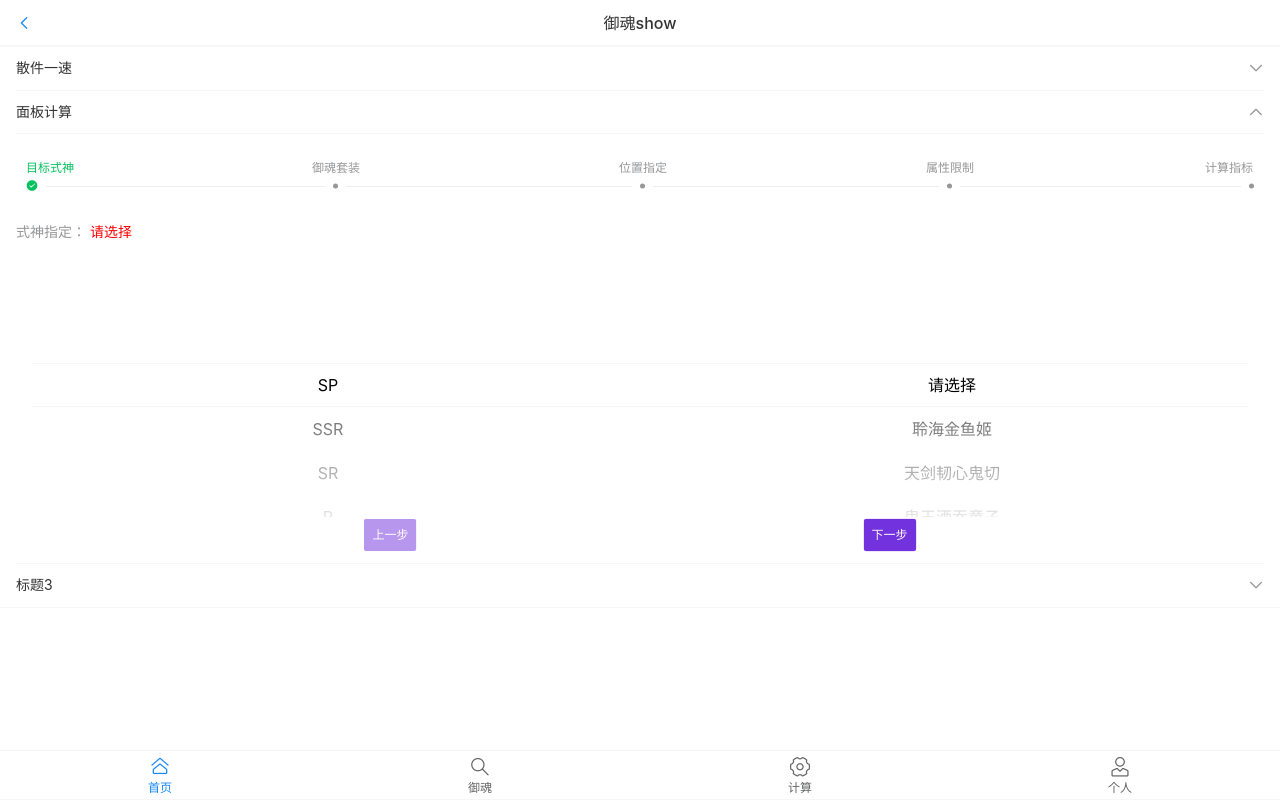
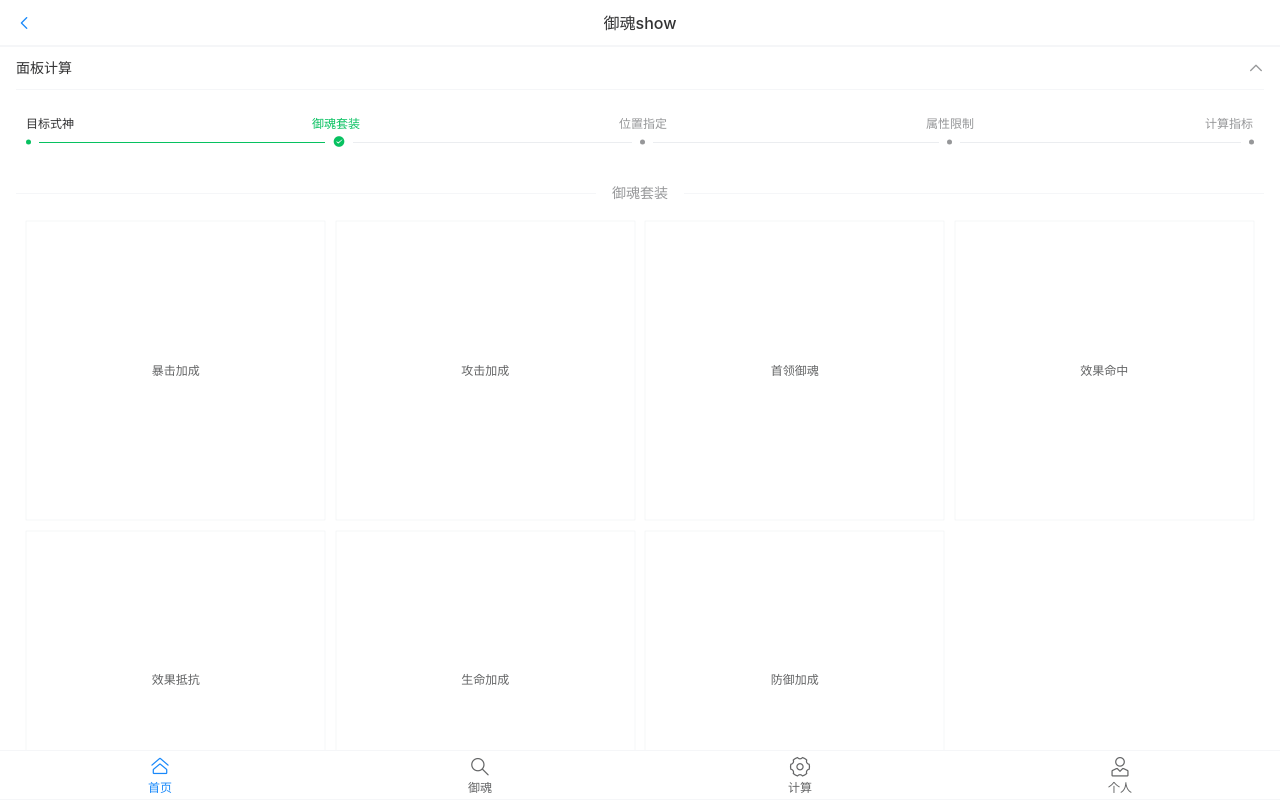
Before and after one commit to JiatLn/yuhunshow, a Vue app: page /calc in a window 1280 px wide. Shown: the top 800 px of the page. Built offline with nearby package versions, Linux system fonts and the light colour scheme.

Commit message:
[U]优化样式及逻辑

```diff
--- a/src/components/CalcCom.vue
+++ b/src/components/CalcCom.vue
@@ -10,16 +10,8 @@
     <div class="calc-content">
       <pick-com v-show="active === 0" :type="'式神'" @updateCalcObj="updateCalcObj"></pick-com>
       <!-- <pick-com v-show="active === 1" :type="'御魂'" @updateCalcObj="updateCalcObj"></pick-com> -->
-      <select-tree
-        v-show="active === 1"
-        :type="'御魂'"
-        @updateCalcObj="updateCalcObj"
-      ></select-tree>
-      <select-tree
-        v-show="active === 2"
-        :type="'主属性'"
-        @updateCalcObj="updateCalcObj"
-      ></select-tree>
+      <choose-com v-show="active === 1" @updateCalcObj="updateCalcObj"></choose-com>
+      <select-tree v-show="active === 2" @updateCalcObj="updateCalcObj"></select-tree>
       <limit-com v-show="active === 3" @updateCalcObj="updateCalcObj"></limit-com>
       <target-com v-show="active === 4" @updateCalcObj="updateCalcObj"></target-com>
     </div>
@@ -37,21 +29,23 @@
 <script>
 import { mapState } from 'vuex';
 
+import PickCom from '@/components/PickCom';
+import ChooseCom from '@/components/ChooseCom';
 import SelectTree from '@/components/SelectTree';
-import PickCom from '@/components/PickCom';
 import LimitCom from '@/components/LimitCom';
 import TargetCom from '@/components/TargetCom';
 
 export default {
   data() {
     return {
-      active: 0,
+      active: 1,
       calcObj: {},
     };
   },
 
   components: {
     PickCom,
+    ChooseCom,
     SelectTree,
     LimitCom,
     TargetCom,
@@ -102,7 +96,7 @@ export default {
 <style lang="less" scoped>
 #calc {
   .calc-content {
-    height: 300px;
+    min-height: calc(100vh - 380px);
   }
   .btn-group {
     margin: 0 auto;
--- /dev/null
+++ b/src/components/ChooseCom.vue
@@ -0,0 +1,127 @@
+<template>
+  <div id="choose">
+    <van-divider>御魂套装</van-divider>
+    <van-grid square :column-num="4" :gutter="10">
+      <van-grid-item
+        v-for="(item, index) in typeList"
+        :key="index"
+        :text="item"
+        @click="show(index)"
+      />
+    </van-grid>
+    <div class="current-selected">
+      当前选择: [
+      <van-tag v-show="radio4 != ''" closeable size="large" type="primary" @close="close(4)">
+        {{ radio4 }}
+      </van-tag>
+      <van-tag
+        v-show="!!item.length"
+        v-for="(item, index) in radio2"
+        :key="index"
+        closeable
+        size="large"
+        type="success"
+        @close="close(index)"
+      >
+        {{ item }}
+      </van-tag>
+      ]
+    </div>
+    <!-- 弹出 -->
+    <van-action-sheet v-model="showPop" :title="typeList[index]" :round="false">
+      <div class="content">
+        <van-divider v-show="typeList[index] != '首领御魂'">四件套</van-divider>
+        <van-radio-group
+          v-model="radio4"
+          direction="horizontal"
+          v-show="typeList[index] != '首领御魂'"
+        >
+          <p v-for="(item, index) in filterYhType(typeList[index])" :key="index">
+            <van-radio :name="item + ' 4'" @click="radioClick">{{ item }}</van-radio>
+          </p>
+        </van-radio-group>
+        <van-divider>二件套</van-divider>
+        <van-radio-group v-model="radio2" direction="horizontal">
+          <p v-for="(item, index) in filterYhType(typeList[index])" :key="index">
+            <van-checkbox-group v-model="radio2" :max="3 - Number(radio4 != '') * 2">
+              <van-checkbox :name="item + ' 2'" @click="radioClick" checked-color="#07c160">
+                {{ item }}
+              </van-checkbox>
+            </van-checkbox-group>
+          </p>
+        </van-radio-group>
+      </div>
+    </van-action-sheet>
+  </div>
+</template>
+
+<script>
+import yuhunMap from '@/data/yuhunMap';
+import { typeList } from '@/data/dataFormat';
+export default {
+  data() {
+    return {
+      typeList,
+      activeName: 0,
+      yuhun: yuhunMap.map(item => {
+        return { name: item.name, type: item.type };
+      }),
+      showPop: false,
+      index: 0,
+      radio4: '',
+      radio2: [],
+      four: '',
+    };
+  },
+  methods: {
+    show(index) {
+      this.index = index;
+      this.showPop = !this.showPop;
+    },
+    filterYhType(type) {
+      return this.yuhun
+        .filter(item => {
+          return item.type == type;
+        })
+        .map(item => item.name);
+    },
+    radioClick() {
+      // setTimeout(() => {
+      //   this.showPop = !this.showPop;
+      // }, 300);
+    },
+    close(index) {
+      if (index == 4) {
+        this.radio4 = '';
+      } else {
+        this.radio2.splice(index, 1);
+      }
+    },
+  },
+};
+</script>
+
+<style lang="less" scoped>
+#choose {
+  .content {
+    min-height: 200px;
+    padding-bottom: 30px;
+    .van-radio-group {
+      margin: 0 20px;
+      & > p {
+        width: 25%;
+      }
+    }
+  }
+  .current-selected {
+    display: flex;
+    justify-content: center;
+    align-items: baseline;
+    // flex-direction: column;
+    padding: 40px 0;
+    & > * {
+      margin: 0 12px;
+    }
+  }
+}
+</style>
--- a/src/components/SelectTree.vue
+++ b/src/components/SelectTree.vue
@@ -8,12 +8,11 @@
 </template>
 
 <script>
-import { mainAttrsList, mataList, mapAttrs } from '@/data/dataFormat';
+import { mainAttrsList, mapAttrs } from '@/data/dataFormat';
 export default {
-  props: ['type'],
   data() {
     return {
-      items: this.type === '御魂' ? mataList : mainAttrsList,
+      items: mainAttrsList,
       activeIds: [],
       activeIndex: 0,
     };
@@ -29,7 +28,7 @@ export default {
           mainAttrs[posid].push(mapAttrs[item]);
         }
       });
-      if (this.type == '主属性') this.$emit('updateCalcObj', '主属性', mainAttrs);
+      this.$emit('updateCalcObj', '主属性', mainAttrs);
     },
   },
 };
--- a/src/data/dataFormat.js
+++ b/src/data/dataFormat.js
@@ -1,4 +1,7 @@
 import heroTree from '@/data/hero';
+import yuhunMap from '@/data/yuhunMap';
+
+let typeList = ['暴击加成', '攻击加成', '首领御魂', '效果命中', '效果抵抗', '生命加成', '防御加成'];
 
 let yuhunTree = [
   {
@@ -150,11 +153,18 @@ let mainAttrsList = [
   },
 ];
 
+let childrenOf4 = [];
+yuhunMap.map(item => {
+  childrenOf4.push({
+    text: item.name,
+    id: item.id,
+  });
+});
 let mataList = [
   {
     text: '四件套',
     id: 4,
-    children: yuhunTree[0].children,
+    children: childrenOf4,
   },
   {
     text: '二件套',
@@ -206,4 +216,4 @@ for (let o in heroTree) {
   shishenTree.push({ text: o, children: heroTree[o] });
 }
 
-export { mainAttrsList, mapAttrs, yuhunTree, shishenTree, mataList };
+export { mainAttrsList, mapAttrs, yuhunTree, shishenTree, mataList, typeList };
--- a/src/data/yuhunMap.js
+++ b/src/data/yuhunMap.js
@@ -1,178 +1,260 @@
 let yuhunMap = [
   {
     name: '招财猫',
+    id: 300010,
+    type: '防御加成',
     icon: require('@/assets/img/yuhun/300010.png'),
   },
   {
     name: '破势',
+    id: 300030,
+    type: '暴击加成',
     icon: require('@/assets/img/yuhun/300030.png'),
   },
   {
-    name: '心眼',
-    icon: require('@/assets/img/yuhun/300022.png'),
-  },
-  {
     name: '针女',
+    id: 300036,
+    type: '暴击加成',
     icon: require('@/assets/img/yuhun/300036.png'),
   },
   {
     name: '薙魂',
+    id: 300021,
+    type: '生命加成',
     icon: require('@/assets/img/yuhun/300021.png'),
   },
   {
     name: '雪幽魂',
+    id: 300002,
+    type: '防御加成',
     icon: require('@/assets/img/yuhun/300002.png'),
   },
   {
     name: '魅妖',
+    id: 300035,
+    type: '防御加成',
     icon: require('@/assets/img/yuhun/300035.png'),
   },
   {
     name: '三味',
+    id: 300007,
+    type: '暴击加成',
     icon: require('@/assets/img/yuhun/300007.png'),
   },
   {
     name: '狂骨',
+    id: 300048,
+    type: '攻击加成',
     icon: require('@/assets/img/yuhun/300048.png'),
   },
   {
     name: '树妖',
+    id: 300024,
+    type: '生命加成',
     icon: require('@/assets/img/yuhun/300024.png'),
   },
   {
     name: '涅槃之火',
+    id: 300006,
+    type: '生命加成',
     icon: require('@/assets/img/yuhun/300006.png'),
   },
   {
     name: '网切',
+    id: 300026,
+    type: '暴击加成',
     icon: require('@/assets/img/yuhun/300026.png'),
   },
   {
     name: '反枕',
+    id: 300011,
+    type: '防御加成',
     icon: require('@/assets/img/yuhun/300011.png'),
   },
   {
     name: '日女巳时',
+    id: 300013,
+    type: '防御加成',
     icon: require('@/assets/img/yuhun/300013.png'),
   },
   {
     name: '珍珠',
+    id: 300032,
+    type: '防御加成',
     icon: require('@/assets/img/yuhun/300032.png'),
   },
   {
     name: '轮入道',
+    id: 300012,
+    type: '攻击加成',
     icon: require('@/assets/img/yuhun/300012.png'),
   },
   {
     name: '蜃气楼',
+    id: 300054,
+    type: '首领御魂',
     icon: require('@/assets/img/yuhun/300054.png'),
   },
   {
     name: '地藏像',
+    id: 300003,
+    type: '生命加成',
     icon: require('@/assets/img/yuhun/300003.png'),
   },
   {
     name: '心眼',
+    id: 300022,
+    type: '攻击加成',
     icon: require('@/assets/img/yuhun/300022.png'),
   },
   {
     name: '鸣屋',
+    id: 300020,
+    type: '攻击加成',
     icon: require('@/assets/img/yuhun/300020.png'),
   },
   {
     name: '狰',
+    id: 300018,
+    type: '攻击加成',
     icon: require('@/assets/img/yuhun/300018.png'),
   },
   {
     name: '荒骷髅',
+    id: 300052,
+    type: '首领御魂',
     icon: require('@/assets/img/yuhun/300052.png'),
   },
   {
     name: '蚌精',
+    id: 300034,
+    type: '效果命中',
     icon: require('@/assets/img/yuhun/300034.png'),
   },
   {
     name: '阴摩罗',
+    id: 300027,
+    type: '攻击加成',
     icon: require('@/assets/img/yuhun/300027.png'),
   },
   {
     name: '鬼灵歌伎',
+    id: 300077,
+    type: '首领御魂',
     icon: require('@/assets/img/yuhun/300077.png'),
   },
   {
     name: '钟灵',
+    id: 300015,
+    type: '生命加成',
     icon: require('@/assets/img/yuhun/300015.png'),
   },
   {
     name: '伤魂鸟',
+    id: 300029,
+    type: '暴击加成',
     icon: require('@/assets/img/yuhun/300029.png'),
   },
   {
     name: '木魅',
+    id: 300023,
+    type: '防御加成',
     icon: require('@/assets/img/yuhun/300023.png'),
   },
   {
     name: '火灵',
+    id: 300019,
+    type: '效果命中',
     icon: require('@/assets/img/yuhun/300019.png'),
   },
   {
     name: '土蜘蛛',
+    id: 300050,
+    type: '首领御魂',
     icon: require('@/assets/img/yuhun/300050.png'),
   },
   {
     name: '镇墓兽',
+    id: 300031,
+    type: '暴击加成',
     icon: require('@/assets/img/yuhun/300031.png'),
   },
   {
     name: '兵主部',
+    id: 300074,
+    type: '攻击加成',
     icon: require('@/assets/img/yuhun/300074.png'),
   },
   {
     name: '镜姬',
+    id: 300014,
+    type: '生命加成',
     icon: require('@/assets/img/yuhun/300014.png'),
   },
   {
     name: '地震鲶',
+    id: 300053,
+    type: '首领御魂',
     icon: require('@/assets/img/yuhun/300053.png'),
   },
   {
     name: '魍魉之匣',
+    id: 300008,
+    type: '效果抵抗',
     icon: require('@/assets/img/yuhun/300008.png'),
   },
   {
     name: '蝠翼',
+    id: 300004,
+    type: '攻击加成',
     icon: require('@/assets/img/yuhun/300004.png'),
   },
   {
     name: '幽谷响',
+    id: 300049,
+    type: '效果抵抗',
     icon: require('@/assets/img/yuhun/300049.png'),
   },
   {
     name: '胧车',
+    id: 300051,
+    type: '首领御魂',
     icon: require('@/assets/img/yuhun/300051.png'),
   },
   {
     name: '返魂香',
+    id: 300039,
+    type: '效果抵抗',
     icon: require('@/assets/img/yuhun/300039.png'),
   },
   {
     name: '青女房',
-    icon: require('@/assets/img/yuhun/300002.png'),
+    id: 300075,
+    type: '暴击加成',
+    icon: require('@/assets/img/yuhun/300075.png'),
   },
   {
     name: '骰子鬼',
+    id: 300033,
+    type: '效果抵抗',
     icon: require('@/assets/img/yuhun/300033.png'),
   },
   {
     name: '飞缘魔',
+    id: 300073,
+    type: '效果命中',
     icon: require('@/assets/img/yuhun/300073.png'),
   },
   {
     name: '被服',
+    id: 300009,
+    type: '生命加成',
     icon: require('@/assets/img/yuhun/300009.png'),
   },
   {
     name: '涂佛',
+    id: 300076,
+    type: '生命加成',
     icon: require('@/assets/img/yuhun/300076.png'),
   },
 ];
--- a/src/views/YuHunCalc.vue
+++ b/src/views/YuHunCalc.vue
@@ -1,7 +1,10 @@
 <template>
   <div id="calc">
     <van-collapse v-model="activeName">
-      <van-collapse-item title="散件一速" name="1">
+      <van-collapse-item title="面板计算" name="1">
+        <calc-com></calc-com>
+      </van-collapse-item>
+      <van-collapse-item title="散件一速" name="2">
         <div v-if="maxSpeedList.length">
           <van-divider>{{ maxSpeed }}</van-divider>
           <ul class="yuhun-box">
@@ -17,10 +20,7 @@
         </div>
         <p v-else>请先上传json文件</p>
       </van-collapse-item>
-      <van-collapse-item title="面板计算" name="2">
-        <calc-com></calc-com>
-      </van-collapse-item>
-      <van-collapse-item title="标题3" name="3">内容</van-collapse-item>
+      <!-- <van-collapse-item title="标题3" name="3">内容</van-collapse-item> -->
     </van-collapse>
     <div>
       <!-- 遮罩 -->
@@ -55,7 +55,7 @@ export default {
       maxSpeed: 0,
       showPop: false,
       showItem: {},
-      activeName: ['2'],
+      activeName: ['1'],
     };
   },
   components: {
```
